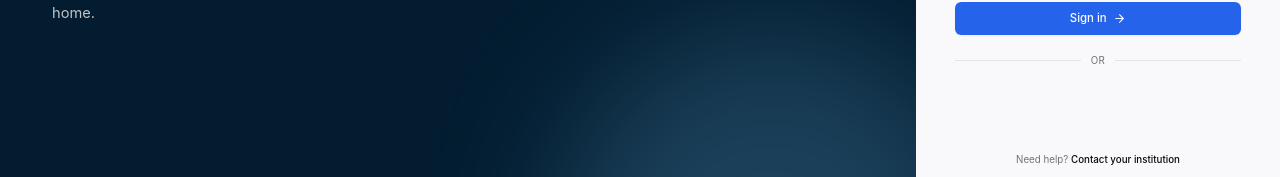
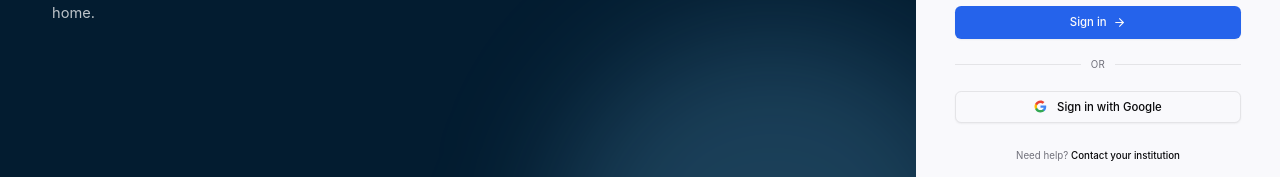
Before and after one commit to raghunucleus/nucleus-ui, a React (Vite) app: page / in a window 1280 px wide. Shown: the part 459-636 px from the top of the page. Built offline with nearby package versions, Linux system fonts and the light colour scheme.

Commit message:
fixed login design issues

```diff
--- a/src/pages/employee-login.tsx
+++ b/src/pages/employee-login.tsx
@@ -238,22 +238,39 @@ function EmployeeLoginForm({
             </div>
           </div>
 
-          <div
-            className="flex justify-center"
-            aria-busy={submitting}
-            aria-disabled={submitting}
+          {/*
+            Google renders its sign-in button inside a cross-origin iframe that
+            can't be themed with CSS, so it never matches our inputs. Instead we
+            draw our own button and lay the real Google button on top of it,
+            invisible (opacity-0 still receives clicks), so it owns the click and
+            the ID-token credential flow while the user only sees our styling.
+          */}
+          <div className="relative" aria-busy={submitting}>
+            <Button
+              type="button"
+              variant="outline"
+              size="lg"
+              className="w-full gap-3"
+              disabled={submitting}
+              tabIndex={-1}
+              aria-hidden
             >
+              <GoogleIcon className="size-4" />
+              Sign in with Google
+            </Button>
+
+            <div className="absolute inset-0 opacity-0 [&_iframe]:!h-full [&_iframe]:!w-full [&>div]:!h-full [&>div]:!w-full">
               <GoogleLogin
                 onSuccess={handleGoogleSuccess}
                 onError={() =>
                   setError('Google sign-in failed. Please try again.')
                 }
                 useOneTap={false}
-              theme="outline"
                 size="large"
                 text="signin_with"
-              width="320"
+                width="384"
               />
+            </div>
           </div>
         </>
       )}
@@ -621,6 +638,30 @@ function PasswordHint() {
   )
 }
 
+/** Multi-colour Google "G" — kept dark-mode-safe by using its own brand fills. */
+function GoogleIcon({ className }: { className?: string }) {
+  return (
+    <svg className={className} viewBox="0 0 24 24" aria-hidden="true">
+      <path
+        fill="#4285F4"
+        d="M22.56 12.25c0-.78-.07-1.53-.2-2.25H12v4.26h5.92a5.06 5.06 0 0 1-2.2 3.32v2.77h3.57c2.08-1.92 3.27-4.74 3.27-8.1z"
+      />
+      <path
+        fill="#34A853"
+        d="M12 23c2.97 0 5.46-.98 7.28-2.66l-3.57-2.77c-.98.66-2.23 1.06-3.71 1.06-2.86 0-5.29-1.93-6.16-4.53H2.18v2.84A11 11 0 0 0 12 23z"
+      />
+      <path
+        fill="#FBBC05"
+        d="M5.84 14.1a6.6 6.6 0 0 1 0-4.2V7.07H2.18a11 11 0 0 0 0 9.87l3.66-2.84z"
+      />
+      <path
+        fill="#EA4335"
+        d="M12 5.38c1.62 0 3.06.56 4.21 1.64l3.15-3.15C17.45 2.09 14.97 1 12 1 7.7 1 3.99 3.47 2.18 7.07l3.66 2.84C6.71 7.31 9.14 5.38 12 5.38z"
+      />
+    </svg>
+  )
+}
+
 function FormError({ message }: { message: string }) {
   return (
     <p
--- a/src/pages/student-login.tsx
+++ b/src/pages/student-login.tsx
@@ -259,22 +259,39 @@ function StudentLoginForm({
             </div>
           </div>
 
-          <div
-            className="flex justify-center"
-            aria-busy={submitting}
-            aria-disabled={submitting}
+          {/*
+            Google renders its sign-in button inside a cross-origin iframe that
+            can't be themed with CSS, so it never matches our inputs. Instead we
+            draw our own button and lay the real Google button on top of it,
+            invisible (opacity-0 still receives clicks), so it owns the click and
+            the ID-token credential flow while the user only sees our styling.
+          */}
+          <div className="relative" aria-busy={submitting}>
+            <Button
+              type="button"
+              variant="outline"
+              size="lg"
+              className="w-full gap-3"
+              disabled={submitting}
+              tabIndex={-1}
+              aria-hidden
             >
+              <GoogleIcon className="size-4" />
+              Sign in with Google
+            </Button>
+
+            <div className="absolute inset-0 opacity-0 [&_iframe]:!h-full [&_iframe]:!w-full [&>div]:!h-full [&>div]:!w-full">
               <GoogleLogin
                 onSuccess={handleGoogleSuccess}
                 onError={() =>
                   setError('Google sign-in failed. Please try again.')
                 }
                 useOneTap={false}
-              theme="outline"
                 size="large"
                 text="signin_with"
-              width="320"
+                width="384"
               />
+            </div>
           </div>
         </>
       )}
@@ -626,6 +643,30 @@ function PasswordInput({
   )
 }
 
+/** Multi-colour Google "G" — kept dark-mode-safe by using its own brand fills. */
+function GoogleIcon({ className }: { className?: string }) {
+  return (
+    <svg className={className} viewBox="0 0 24 24" aria-hidden="true">
+      <path
+        fill="#4285F4"
+        d="M22.56 12.25c0-.78-.07-1.53-.2-2.25H12v4.26h5.92a5.06 5.06 0 0 1-2.2 3.32v2.77h3.57c2.08-1.92 3.27-4.74 3.27-8.1z"
+      />
+      <path
+        fill="#34A853"
+        d="M12 23c2.97 0 5.46-.98 7.28-2.66l-3.57-2.77c-.98.66-2.23 1.06-3.71 1.06-2.86 0-5.29-1.93-6.16-4.53H2.18v2.84A11 11 0 0 0 12 23z"
+      />
+      <path
+        fill="#FBBC05"
+        d="M5.84 14.1a6.6 6.6 0 0 1 0-4.2V7.07H2.18a11 11 0 0 0 0 9.87l3.66-2.84z"
+      />
+      <path
+        fill="#EA4335"
+        d="M12 5.38c1.62 0 3.06.56 4.21 1.64l3.15-3.15C17.45 2.09 14.97 1 12 1 7.7 1 3.99 3.47 2.18 7.07l3.66 2.84C6.71 7.31 9.14 5.38 12 5.38z"
+      />
+    </svg>
+  )
+}
+
 function PasswordHint() {
   return (
     <p className="text-xs text-muted-foreground">
```
Lines whose indentation alone changed are shown as unchanged.
